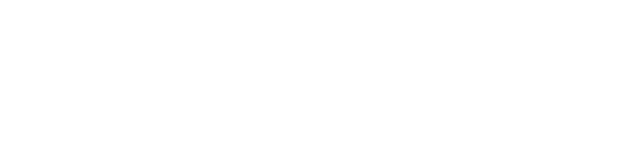
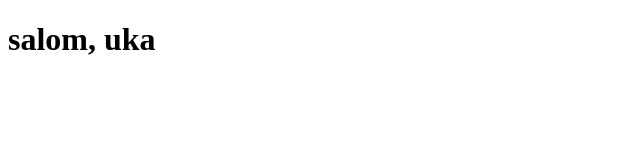
Before and after one commit to akbarshox7/git_lesson, a plain HTML site: page index.html in a window 1280 px wide. Shown: the whole page, without its empty margins (0-640 px from the left). Drawn offline with Linux system fonts and the light colour scheme.

Commit message:
index.htmlda h1 qoshdim

```diff
--- a/index.html
+++ b/index.html
@@ -7,6 +7,6 @@
     <link rel="stylesheet" href="style.css">
 </head>
 <body>
-
+    <h1>salom, uka</h1>
 </body>
 </html>
```
